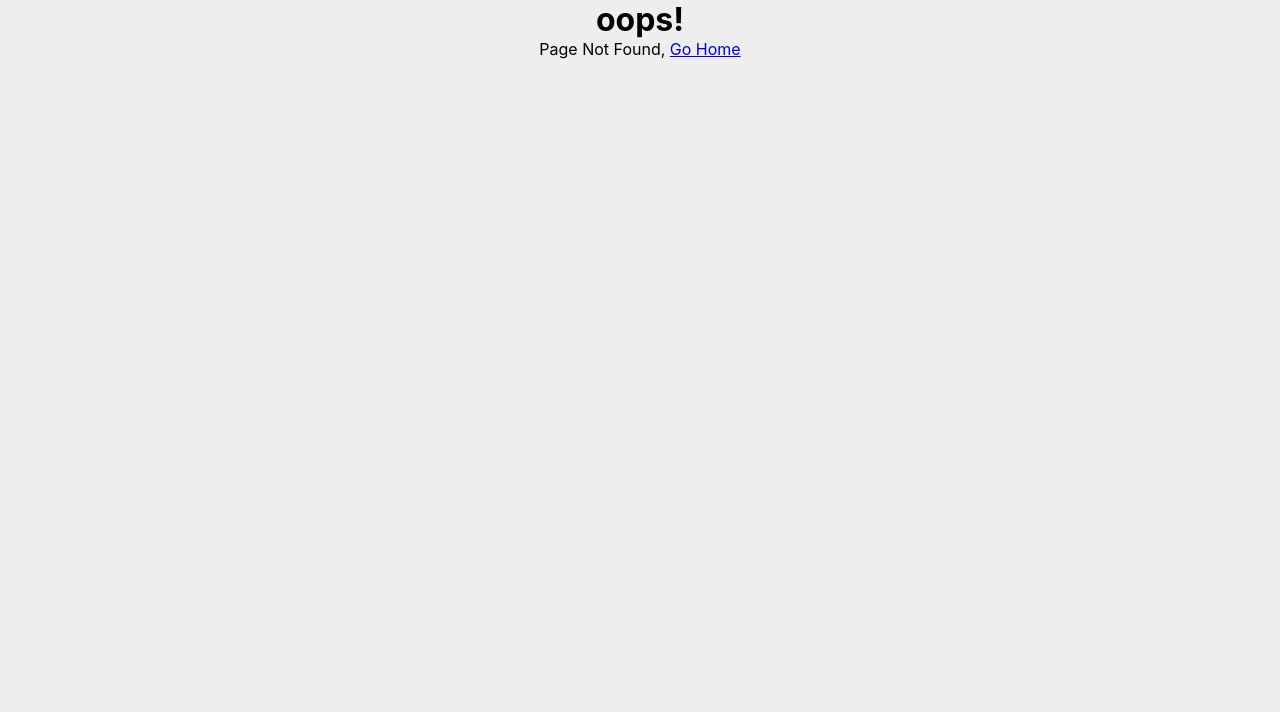
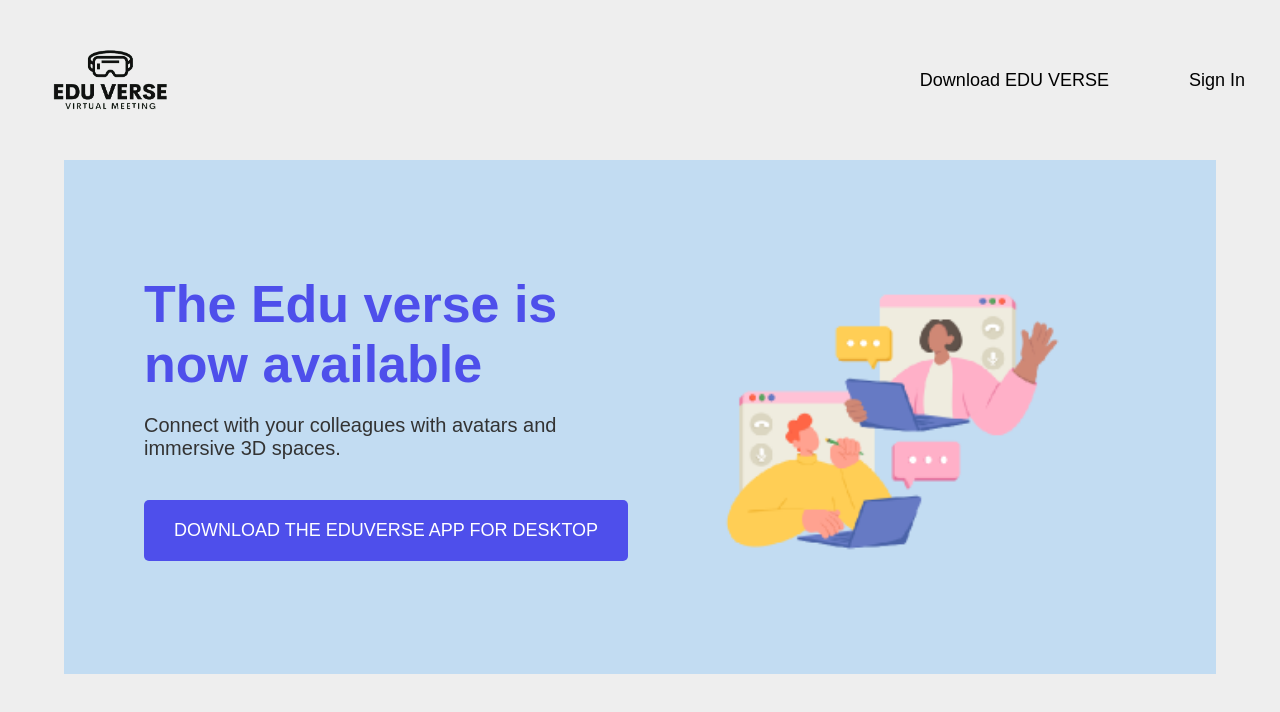
Before and after one commit to Ahmed-Elbqarey/Graduation_Project, a React (Create React App) app: page /download in a window 1280 px wide. Before the commit this address had no page. Shown: the top 712 px of the page. Built offline with nearby package versions, Linux system fonts and the light colour scheme.

Commit message:
add download page

```diff
--- a/src/index.js
+++ b/src/index.js
@@ -14,6 +14,7 @@ import ConfirmedPass from "./pages/ConfirmedPassword";
 import Settings from './pages/Settings'
 
 import { createBrowserRouter, RouterProvider } from "react-router-dom";
+import DownloadPage from "./pages/download";
 
 const router = createBrowserRouter([
   {
@@ -49,6 +50,10 @@ const router = createBrowserRouter([
     path: "/settings",
     element: <Settings />,
   },
+  {
+    path: "/download",
+    element: <DownloadPage />,
+  },
   // {
   //   path: "/confirmePassword",
   //   element: <ConfirmedPass />,
--- a/src/pages/App.css
+++ b/src/pages/App.css
@@ -98,11 +98,14 @@ body {
 .download_btn {
   font-size: 22px;
   padding: 12px 30px;
-  margin-top: 25px;
   text-transform: uppercase;
   border: none;
   background-color: #4d4deb;
   color: white;
+  text-decoration: none;
+  display: block;
+  width: fit-content;
+  margin: 25px auto;
 }
 .nav ul {
   display: flex;
--- /dev/null
+++ b/src/pages/DownloadPage.css
@@ -0,0 +1,115 @@
+.download-page-container {
+  font-family: Arial, sans-serif;
+}
+
+.download-page-header {
+  display: flex;
+  justify-content: space-between;
+  align-items: center;
+  padding: 20px;
+}
+
+.download-page-logo {
+  height: 120px;
+}
+
+.header-links {
+  display: flex;
+  align-items: center;
+}
+
+.download-button {
+  background-color: transparent;
+  border: none;
+  cursor: pointer;
+  margin-right: 40px;
+  font-size: 18px;
+}
+
+.signin-link {
+  font-size: 18px;
+  text-decoration: none;
+  color: black;
+  margin-left: 40px;
+  margin-right: 15px;
+}
+
+.download-page-content {
+  display: flex;
+  justify-content: center;
+  align-items: center;
+  flex-direction: row;
+  padding: 100px 80px;
+  background-color: #c2dcf2;
+  width: 90%;
+  margin: auto;
+}
+
+.text-section {
+  flex: 1;
+  text-align: left;
+}
+
+.text-section h1 {
+  color: #4e4feb;
+  font-size: 52px;
+  margin-bottom: 20px;
+}
+
+.text-section p {
+  color: #333;
+  font-size: 20px;
+  margin-bottom: 40px;
+}
+
+.download-app-button {
+  background-color: #4e4feb;
+  color: white;
+  padding: 20px 30px;
+  border: none;
+  border-radius: 5px;
+  cursor: pointer;
+  font-size: 18px;
+}
+
+.image-section {
+  flex: 1;
+  display: flex;
+  justify-content: center;
+  align-items: center;
+}
+
+.illustration-image {
+  width: 100%;
+  max-width: 500px;
+  height: auto;
+}
+@media (max-width: 1100px) {
+  .text-section h1 {
+    font-size: 30px;
+  }
+  .text-section p {
+    font-size: 18px;
+  }
+  .download-app-button {
+    font-size: 14px;
+    padding: 15px 20px;
+  }
+}
+@media (max-width: 750px) {
+  .header-links button , .header-links a {
+    font-size: 16px;
+    margin: 5px;
+
+  }
+  .download-page-content {
+    flex-direction: column-reverse;
+    padding: 15px;
+  }
+  .image-section {
+    margin: 50px 0;
+  }
+  .image-section img {
+    width: 300px;
+  }
+}
--- a/src/pages/Home.jsx
+++ b/src/pages/Home.jsx
@@ -45,7 +45,7 @@ function Home() {
           <img src={logo} alt="logo" className="logo" />
         </div>
         <div className="nav">
-          <a href="#">download edu verse</a>
+          <a href="/download">download edu verse</a>
           {isLoggedIn ? (
             <div className="user-menu">
               <span>{username}</span>
@@ -66,7 +66,7 @@ function Home() {
           <p>
             Connect with your colleagues with avatars and immersive 3D spaces.
           </p>
-          <button className="download_btn">download</button>
+          <a href="/download" className="download_btn">download</a>
         </div>
       </div>
       <div className="nav">
@@ -162,7 +162,7 @@ function Home() {
           Download now and unlock a world of immersive experiences, entirely
           free of charge.
         </p>
-        <button className="download_btn">download</button>
+        <a href="/download" className="download_btn">download</a>
       </div>
       <div className="faqs" id="faqs">
         <h3>faqs</h3>
--- /dev/null
+++ b/src/pages/download.jsx
@@ -0,0 +1,41 @@
+import React from "react";
+import { Link } from "react-router-dom";
+import logo from "../images/logo-removebg-preview.png";
+import download_image from "../images/download.png";
+import "./DownloadPage.css";
+
+function DownloadPage() {
+  return (
+    <div className="download-page-container">
+      <header className="download-page-header">
+        <img src={logo} alt="Edu Verse Logo" className="download-page-logo" />
+        <div className="header-links">
+          <button className="download-button">Download EDU VERSE</button>
+          <Link to="/signin" className="signin-link">
+            Sign In
+          </Link>
+        </div>
+      </header>
+      <div className="download-page-content">
+        <div className="text-section">
+          <h1>The Edu verse is now available</h1>
+          <p>
+            Connect with your colleagues with avatars and immersive 3D spaces.
+          </p>
+          <button className="download-app-button">
+            DOWNLOAD THE EDUVERSE APP FOR DESKTOP
+          </button>
+        </div>
+        <div className="image-section">
+          <img
+            src={download_image}
+            alt="Edu Verse illustration"
+            className="illustration-image"
+          />
+        </div>
+      </div>
+    </div>
+  );
+}
+
+export default DownloadPage;
```
Also changed, not shown: src/images/download.png (added).
